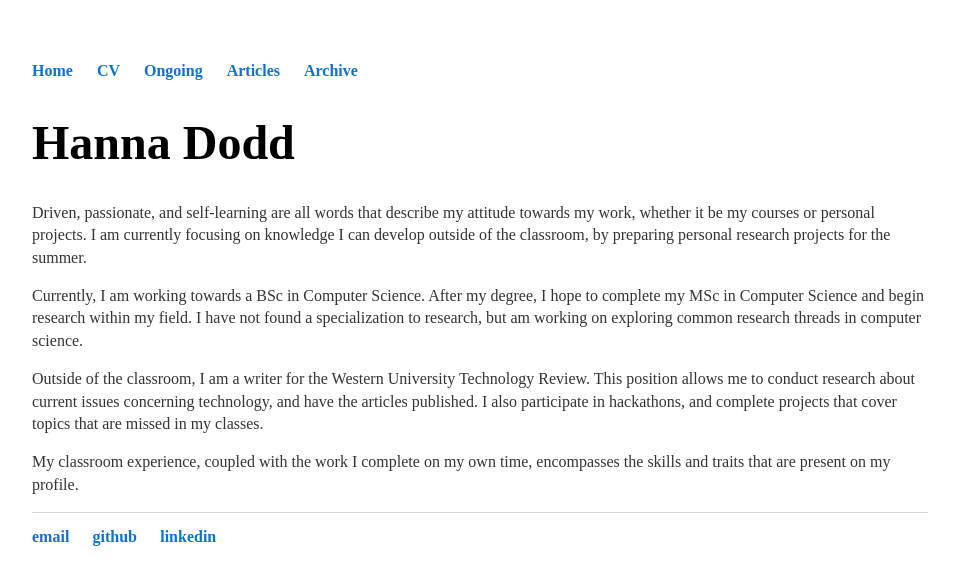
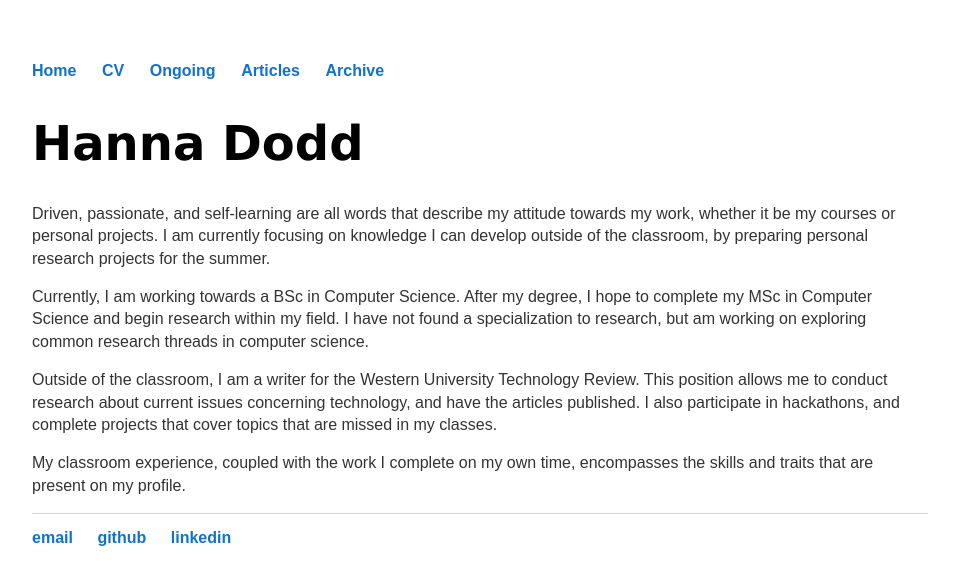
Before and after one commit to hanna-dodd/hanna-dodd.github.io, a Jekyll site: the page built from index.html, in a window 1280 px wide. Shown: the top 585 px of the page, without its empty margins (160-1119 px from the left). Built offline with Jekyll 4.4.1, drawn with Linux system fonts in a browser that asks for light colours.

Commit message:
Quick font change.

```diff
--- a/css/main.css
+++ b/css/main.css
@@ -3,7 +3,7 @@ body {
     width: 70%;
 }
 nav ul, footer ul {
-    font-family: 'Dosis', 'Sans-Serif';
+    font-family: 'Verdana', 'Sans-Serif';
     padding: 0px;
     list-style: none;
     font-weight: bold;
@@ -21,11 +21,11 @@ a:hover {
 }
 h1 {
     font-size: 1.8em;
-    font-family: 'Dosis', 'Sans-Serif';
+    font-family: 'Verdana', 'Sans-Serif';
     font-size: 48px;
 }
 p, ul li {
-    font-family: 'Titillium Web', 'Sans-Serif';
+    font-family: 'Arial', 'Sans-Serif';
     font-size: 16px;
     line-height: 1.4em;
     color: #333;
```
